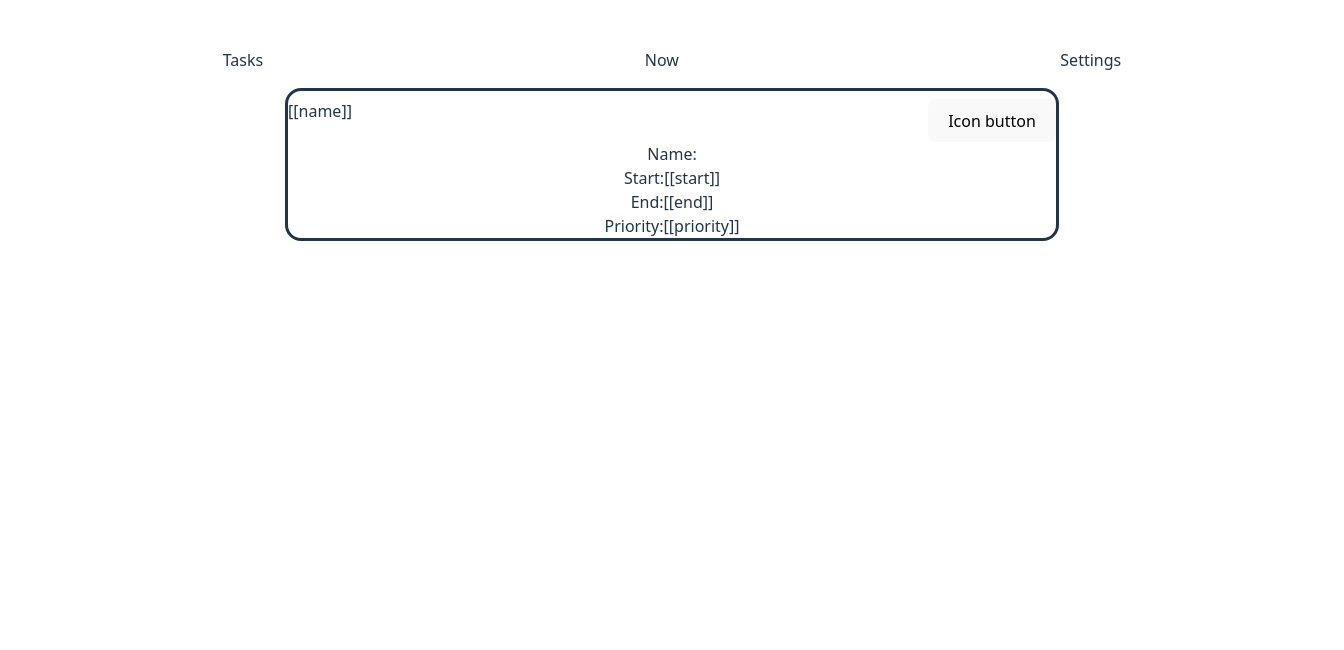
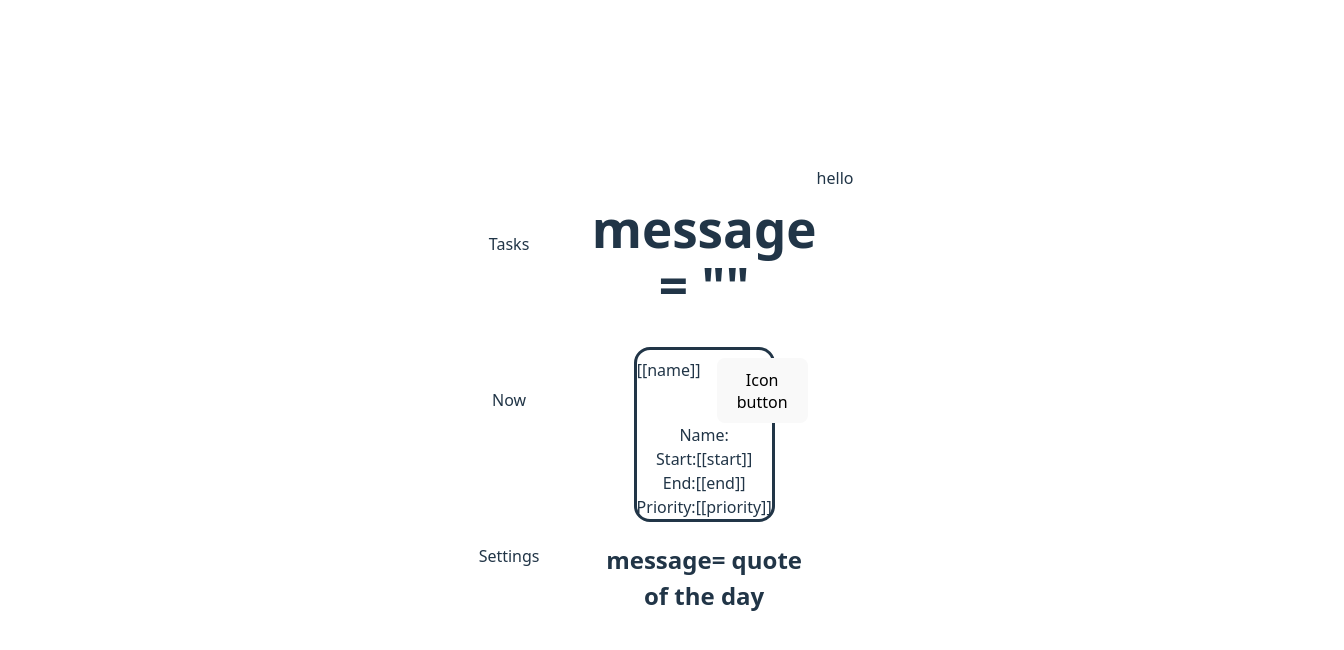
Before and after one commit to djv0049/frontend, a React (Vite) app: page / in a window 1280 px wide. Shown: the top 650 px of the page, 1344 px wide, since content can reach past the window. Built offline with nearby package versions, Linux system fonts and the light colour scheme; no server answers.

Commit message:
add more layout for home page

```diff
--- a/src/App.tsx
+++ b/src/App.tsx
@@ -1,16 +1,24 @@
-import { useState } from 'react'
+import { useEffect, useState } from 'react'
 import './App.css'
 import { Now } from './pages/now'
 import { Tasks } from './pages/tasks'
 import { Settings } from './pages/settings'
 
 function App() {
-  const [count, setCount] = useState(0)
   const [page, setpage] = useState("now")
+  const [message, setMessage] = useState("");
+
+  useEffect(() => {
+    fetch("http://0.0.0.0:3002/task/test")
+      .then(res => res.json())
+      .then(data => setMessage(data.working));
+    console.log(message)
+  }, [message]);
+
 
   return (
-    <div style={{ width: '100vw', height: '100vh', justifyContent: 'center' }} >
-      <nav style={{ display: 'flex', flexDirection: 'row', justifyContent: 'space-around', width: '100%' }}>
+    <div style={{ width: '100%', height: '100%', justifyContent: 'center', display: 'flex', flexDirection: 'row'}} >
+      <nav style={{ display: 'flex', flexDirection: 'column', justifyContent: 'space-around', width: '100%' }}>{/*nav*/}
         <div>
           <p onClick={() => setpage("tasks")} >Tasks</p>
         </div>
@@ -21,12 +29,19 @@ function App() {
           <p onClick={() => setpage("settings")} >Settings</p>
         </div>
       </nav>
+      <div> {/*main container*/}
+        <h1>message = "{message}"</h1>
         {page == 'now' && (
           <Now />)}
         {page == 'tasks' && (
           <Tasks />)}
         {page == 'settings' && (
           <Settings />)}
+        <h2 >message= quote of the day</h2>
+      </div>
+      <div> {/*Live view and habits*/}
+hello
+      </div>
 
     </div>
   )
```
Lines whose indentation alone changed are shown as unchanged.
